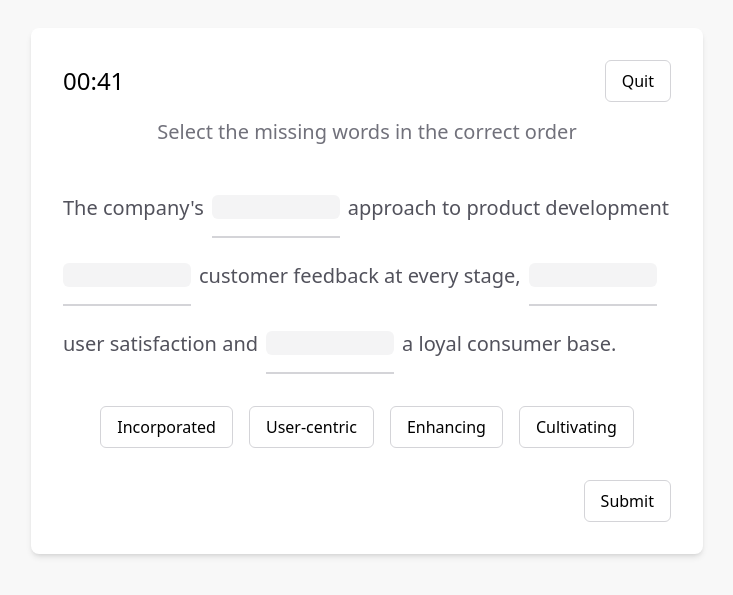
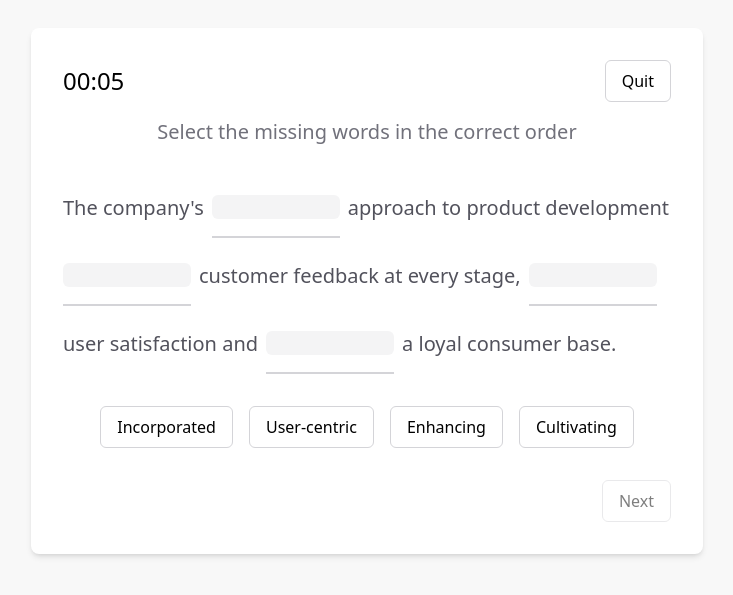
Before and after one commit to anuragbansall/Sentence-Construction, a React (Vite) app: page / in a window 1280 px wide. Shown: the part 109-704 px from the top of the page, without its empty margins (273-1006 px from the left). Built offline with nearby package versions, Linux system fonts and the light colour scheme.

Commit message:
Add handleNextQuestion

```diff
--- a/src/App.jsx
+++ b/src/App.jsx
@@ -1,17 +1,81 @@
-import React from "react";
+import React, { useCallback, useEffect, useRef, useState } from "react";
 import FillInTheBlanks from "./components/FillInTheBlanks";
 
-const question = {
-  question:
-    "The company's _____________ approach to product development _____________ customer feedback at every stage, _____________ user satisfaction and _____________ a loyal consumer base.",
-  options: ["Incorporated", "User-centric", "Enhancing", "Cultivating"],
-  correctAnswer: ["User-centric", "Incorporated", "Enhancing", "Cultivating"],
-};
+const question = [
+  {
+    questionId: "b28af948-db8b-465e-92e6-3d42534c4533",
+    question:
+      "The company's _____________ approach to product development _____________ customer feedback at every stage, _____________ user satisfaction and _____________ a loyal consumer base.",
+    questionType: "text",
+    answerType: "options",
+    options: ["Incorporated", "User-centric", "Enhancing", "Cultivating"],
+    correctAnswer: ["User-centric", "Incorporated", "Enhancing", "Cultivating"],
+  },
+  {
+    questionId: "6e6534ea-260a-4c26-96fd-f830b27601fb",
+    question:
+      "The _____________ musical performance _____________ elements from various genres, _____________ the audience with its unique sound and _____________ critical acclaim from industry experts.",
+    questionType: "text",
+    answerType: "options",
+    options: ["Captivating", "Eclectic", "Garnering", "Blended"],
+    correctAnswer: ["Eclectic", "Blended", "Captivating", "Garnering"],
+  },
+  {
+    questionId: "7186e3da-0384-460a-af19-5a3984758e78",
+    question:
+      "The scientist's _____________ research on quantum computing _____________ new possibilities for data processing, _____________ traditional limitations and _____________ the way for groundbreaking technological advancements.",
+    questionType: "text",
+    answerType: "options",
+    options: ["Pioneering", "Paving", "Overcoming", "Opened up"],
+    correctAnswer: ["Pioneering", "Opened up", "Overcoming", "Paving"],
+  },
+  {
+    questionId: "10cbe3c2-13bb-4973-a794-18bf309b0791",
+    question:
+      "The _____________ implementation of machine learning algorithms in medical diagnostics _____________ early detection of diseases, _____________ treatment outcomes and _____________ the workload of healthcare professionals.",
+    questionType: "text",
+    answerType: "options",
+    options: ["Improving", "Reducing", "Enabled", "Revolutionary"],
+    correctAnswer: ["Revolutionary", "Enabled", "Improving", "Reducing"],
+  },
+];
 
 function App() {
+  const initialTime = useRef(10);
+  const [currentQuestionIndex, setCurrentQuestionIndex] = useState(0);
+  const [timeLeft, setTimeLeft] = useState(initialTime.current);
+
+  const handleNextQuestion = useCallback(() => {
+    if (currentQuestionIndex < question.length - 1) {
+      setCurrentQuestionIndex(currentQuestionIndex + 1);
+    }
+  }, [currentQuestionIndex]);
+
+  useEffect(() => {
+    const timer = setInterval(() => {
+      setTimeLeft((prev) => {
+        if (prev <= 1) {
+          handleNextQuestion();
+          return initialTime.current;
+        }
+        return prev - 1;
+      });
+    }, 1000);
+
+    return () => clearInterval(timer);
+  }, [handleNextQuestion]);
+
+  useEffect(() => {
+    setTimeLeft(10);
+  }, [currentQuestionIndex]);
+
   return (
     <div className="min-h-screen w-full bg-[#F8F8F8] flex items-center justify-center">
-      <FillInTheBlanks question={question}>
+      <FillInTheBlanks
+        question={question[currentQuestionIndex]}
+        onNextQuestion={handleNextQuestion}
+        timeLeft={timeLeft}
+      >
         <FillInTheBlanks.Header />
         <FillInTheBlanks.Instruction />
         <FillInTheBlanks.Sentence />
--- a/src/components/FillInTheBlanks.jsx
+++ b/src/components/FillInTheBlanks.jsx
@@ -1,38 +1,67 @@
 // components/FillInTheBlanks/index.js
-import React, { createContext, useContext, useState } from "react";
+import React, {
+  createContext,
+  useCallback,
+  useContext,
+  useEffect,
+  useMemo,
+  useState,
+} from "react";
 import Button from "./Button";
 
 // Create the context for shared state
 const FillInTheBlanksContext = createContext();
 
 // Main FillInTheBlanks Component
-function FillInTheBlanks({ question, children }) {
+function FillInTheBlanks({ question, onNextQuestion, timeLeft, children }) {
   const [selectedOptions, setSelectedOptions] = useState(
     question.options.map(() => null)
   );
 
-  const handleOptionClick = (option) => {
+  useEffect(() => {
+    setSelectedOptions(question.options.map(() => null));
+  }, [question]);
+
+  const handleOptionClick = useCallback(
+    (option) => {
       const newSelectedOptions = [...selectedOptions];
       const emptyIndex = newSelectedOptions.indexOf(null);
       if (emptyIndex !== -1) {
         newSelectedOptions[emptyIndex] = option;
         setSelectedOptions(newSelectedOptions);
       }
-  };
+    },
+    [selectedOptions]
+  );
 
-  const handleOptionRemove = (option) => {
+  const handleOptionRemove = useCallback(
+    (option) => {
       const newSelectedOptions = selectedOptions.map((opt) =>
         opt === option ? null : opt
       );
       setSelectedOptions(newSelectedOptions);
-  };
+    },
+    [selectedOptions]
+  );
 
-  const contextValue = {
+  const contextValue = useMemo(
+    () => ({
       question,
       selectedOptions,
       handleOptionClick,
       handleOptionRemove,
-  };
+      onNextQuestion,
+      timeLeft,
+    }),
+    [
+      question,
+      selectedOptions,
+      timeLeft,
+      handleOptionClick,
+      handleOptionRemove,
+      onNextQuestion,
+    ]
+  );
 
   return (
     <FillInTheBlanksContext.Provider value={contextValue}>
@@ -44,12 +73,21 @@ function FillInTheBlanks({ question, children }) {
 }
 
 // Child components of FillInTheBlanks
-const Header = () => (
+const Header = () => {
+  const { timeLeft } = useContext(FillInTheBlanksContext);
+  return (
     <div className="flex items-center justify-between mb-4">
-    <h3 className="text-2xl">00:41</h3>
-    <Button>Quit</Button>
+      <h3 className="text-2xl">00:{String(timeLeft).padStart(2, "0")}</h3>
+      <Button
+        utton
+        onClick={() => window.location.reload()}
+        title="Quit the test"
+      >
+        Quit
+      </Button>
     </div>
   );
+};
 
 const Instruction = () => (
   <p className="text-xl font-medium text-center text-zinc-500">
@@ -69,18 +107,19 @@ const Sentence = () => {
           <React.Fragment key={index}>
             <span>{part.trim()}</span>
             {index < selectedOptions.length && (
-              <div className="font-semibold border-b-2 border-zinc-300 flex items-center justify-center w-[8rem]">
+              <span className="font-semibold border-b-2 border-zinc-300 flex items-center justify-center w-[8rem]">
                 {selectedOptions[index] ? (
                   <Button
                     className="text-sm"
                     onClick={() => handleOptionRemove(selectedOptions[index])}
+                    title="Remove option"
                   >
                     {selectedOptions[index]}
                   </Button>
                 ) : (
                   <span className="w-full h-6 inline-block bg-zinc-100 rounded-md"></span>
                 )}
-              </div>
+              </span>
             )}
           </React.Fragment>
         ))}
@@ -101,6 +140,7 @@ const Options = () => {
           className="px-4 py-2 border-1 border-zinc-300 rounded-md cursor-pointer hover:bg-zinc-100 transition duration-200"
           disabled={selectedOptions.includes(option)}
           onClick={() => handleOptionClick(option)}
+          title="Select option"
         >
           {option}
         </Button>
@@ -109,12 +149,23 @@ const Options = () => {
   );
 };
 
-const Submit = () => (
+const Submit = () => {
+  const { onNextQuestion, selectedOptions } = useContext(
+    FillInTheBlanksContext
+  );
+  return (
     <div className="flex mt-8">
-    <Button className="ml-auto">Submit</Button>
+      <Button
+        className="ml-auto"
+        onClick={onNextQuestion}
+        disabled={selectedOptions.includes(null)}
+        title="Next question"
+      >
+        Next
+      </Button>
     </div>
   );
-
+};
 // Export FillInTheBlanks and all its child components
 FillInTheBlanks.Header = Header;
 FillInTheBlanks.Instruction = Instruction;
```
Lines whose indentation alone changed are shown as unchanged.
